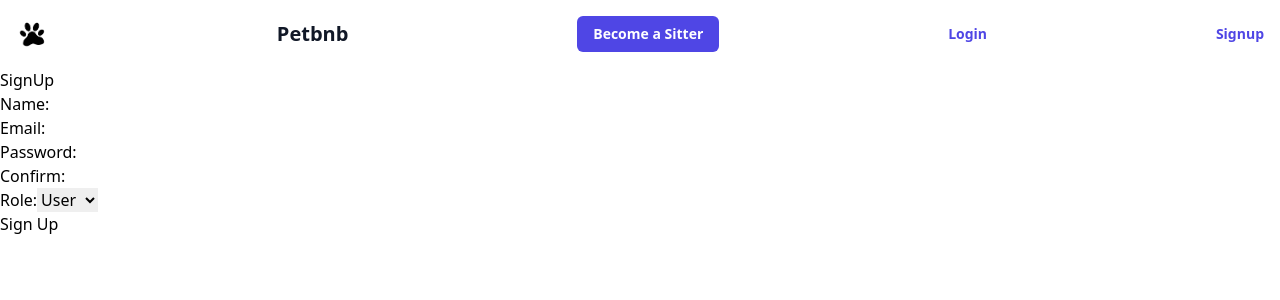
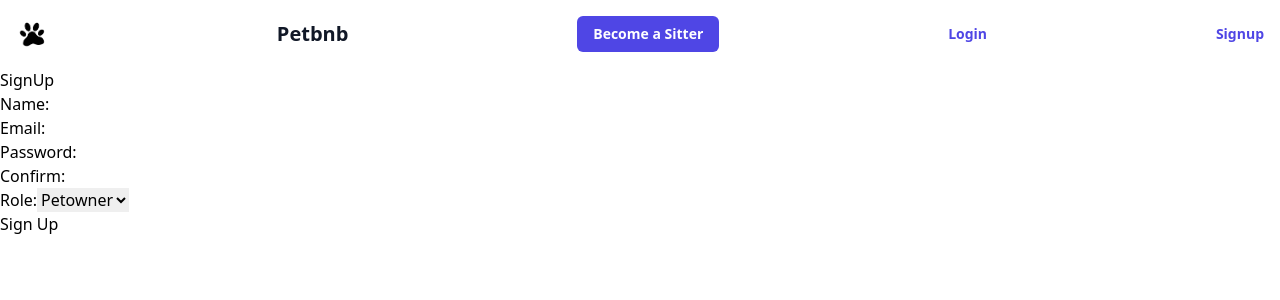
Before and after one commit to Merylcheng/Petbnb, a React (Vite) app: page /signup in a window 1280 px wide. Shown: the top 300 px of the page. Built offline with nearby package versions, Linux system fonts and the light colour scheme.

Commit message:
feat:  petowner role on frontend

```diff
--- a/src/components/LoginForm/LoginForm.jsx
+++ b/src/components/LoginForm/LoginForm.jsx
@@ -60,7 +60,7 @@ export default function LoginForm({ setUser }) {
               required
               className="mt-1 block w-full px-3 py-2 border border-gray-300 rounded-md shadow-sm focus:outline-none focus:ring-indigo-500 focus:border-indigo-500 sm:text-sm"
             >
-              <option value="user">User</option>
+              <option value="user">Petowner</option>
               <option value="sitter">Sitter</option>
             </select>
           </label>
--- a/src/components/SignUpForm/SignUpForm.jsx
+++ b/src/components/SignUpForm/SignUpForm.jsx
@@ -10,7 +10,7 @@ export default class SignUpForm extends Component {
     email: "",
     password: "",
     confirm: "",
-    role: "user",
+    role: "petowner",
     error: "",
   };
 
@@ -88,7 +88,7 @@ export default class SignUpForm extends Component {
               value={this.state.role}
               onChange={this.handleChange}
             >
-              <option value="user">User</option>
+              <option value="user">Petowner</option>
               <option value="sitter">Sitter</option>
             </select>
           </label>
--- a/src/pages/App/App.jsx
+++ b/src/pages/App/App.jsx
@@ -7,7 +7,6 @@ import NavBar from "../../components/NavBar/NavBar";
 import LoginForm from "../../components/LoginForm/LoginForm";
 import SignUpForm from "../../components/SignUpForm/SignUpForm";
 import SitterDetails from "../SitterDetails";
-// import Dashboard from "../Dashboard";
 import SitterProfileForm from "../../components/SitterProfileForm/SitterProfileForm";
 import BeASitter from "../BeASitter";
 import Messages from "../Messages";
@@ -34,7 +33,6 @@ const App = () => {
           </>
         ) : user.role === "user" ? (
           <>
-            {/* <Route path="/dashboard" element={<Dashboard user={user} />} /> */}
             <Route
               path="/sitters/:id"
               element={<SitterDetails user={user} />}
@@ -50,7 +48,6 @@ const App = () => {
           </>
         ) : user.role === "sitter" ? (
           <>
-            {/* <Route path="/dashboard" element={<Dashboard user={user} />} /> */}
             <Route
               path="/sitters/:id"
               element={<SitterDetails user={user} />}
```
Also changed, not shown: 2 other files (tests, documents, lock files or other folders).
